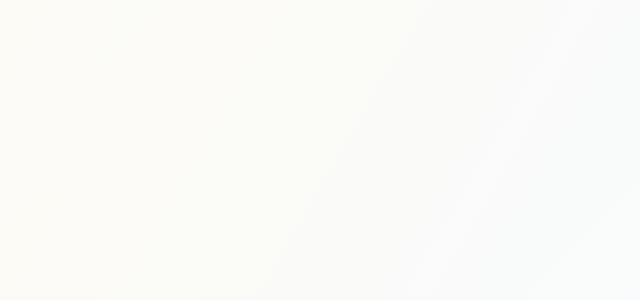
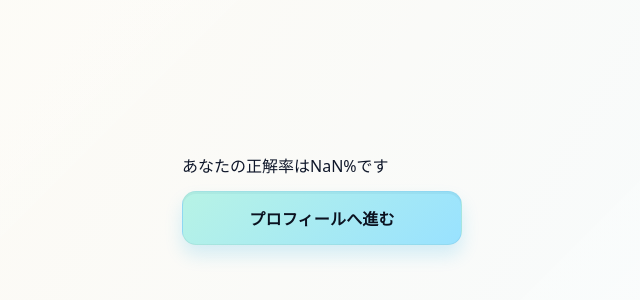
Before and after one commit to Thin9ingMan/kimino_hint, a React (Vite) app: page /result in a window 1280 px wide. Before the commit this address had no page. Shown: the part 194-494 px from the top of the page, without its empty margins (318-958 px from the left). Built offline with nearby package versions, Linux system fonts and the light colour scheme.

Commit message:
リザルト画面の作成

```diff
--- a/src/App.jsx
+++ b/src/App.jsx
@@ -4,6 +4,7 @@ import Detail from "./components/Detail";
 import Question from "./components/question";
 import Profile from "./components/Profile";
 import Answer from "./components/Answer";
+import Result from "./components/Result";
 import { BrowserRouter, Routes, Route } from "react-router-dom";
 
 function App() {
@@ -15,6 +16,7 @@ function App() {
         <Route path="/question" element={<Question />} />
         <Route path="/profile" element={<Profile />} />
         <Route path="/answer" element={<Answer />} />
+        <Route path="/result" element={<Result />} />
       </Routes>
     </BrowserRouter>
   );
--- /dev/null
+++ b/src/components/Result.jsx
@@ -0,0 +1,19 @@
+import { Link, useLocation } from "react-router-dom";
+const Result = () => {
+    const location = useLocation();
+    const score = location.state?.score || 0;
+    const count = location.state?.count || 0;
+  return (
+    <div>
+        <div id="result">あなたの正解率は{Math.round((score/count)*100)}%です</div>
+        <Link to="/profile">
+            <button>プロフィールへ進む</button>
+        </Link>
+
+
+    </div>
+
+  )
+}
+
+export default Result
--- a/src/components/question.jsx
+++ b/src/components/question.jsx
@@ -81,13 +81,22 @@ const Question = () => {
       },
     });
   };
+  useEffect(() => {
+    if (count >= questions.length) {
+      navigate("/result", {
+        state: {
+          score: score,
+          count: questions.length,
+        },
+      });
+    }
+  }, [count, questions.length, score, navigate]);
+   // 全ての問題が終わる前のレンダリングを制御
   if (count >= questions.length) {
-    return (
-      <Link to="/profile">
-        <button>プロフィールへ進む</button>
-      </Link>
-    );
+    // 結果ページに遷移するまでの間、何も表示しないかローディング画面などを表示
+    return <div>結果を計算中...</div>;
   }
+
   return (
     <>
       <h1>{questions[count].question}</h1>
```
